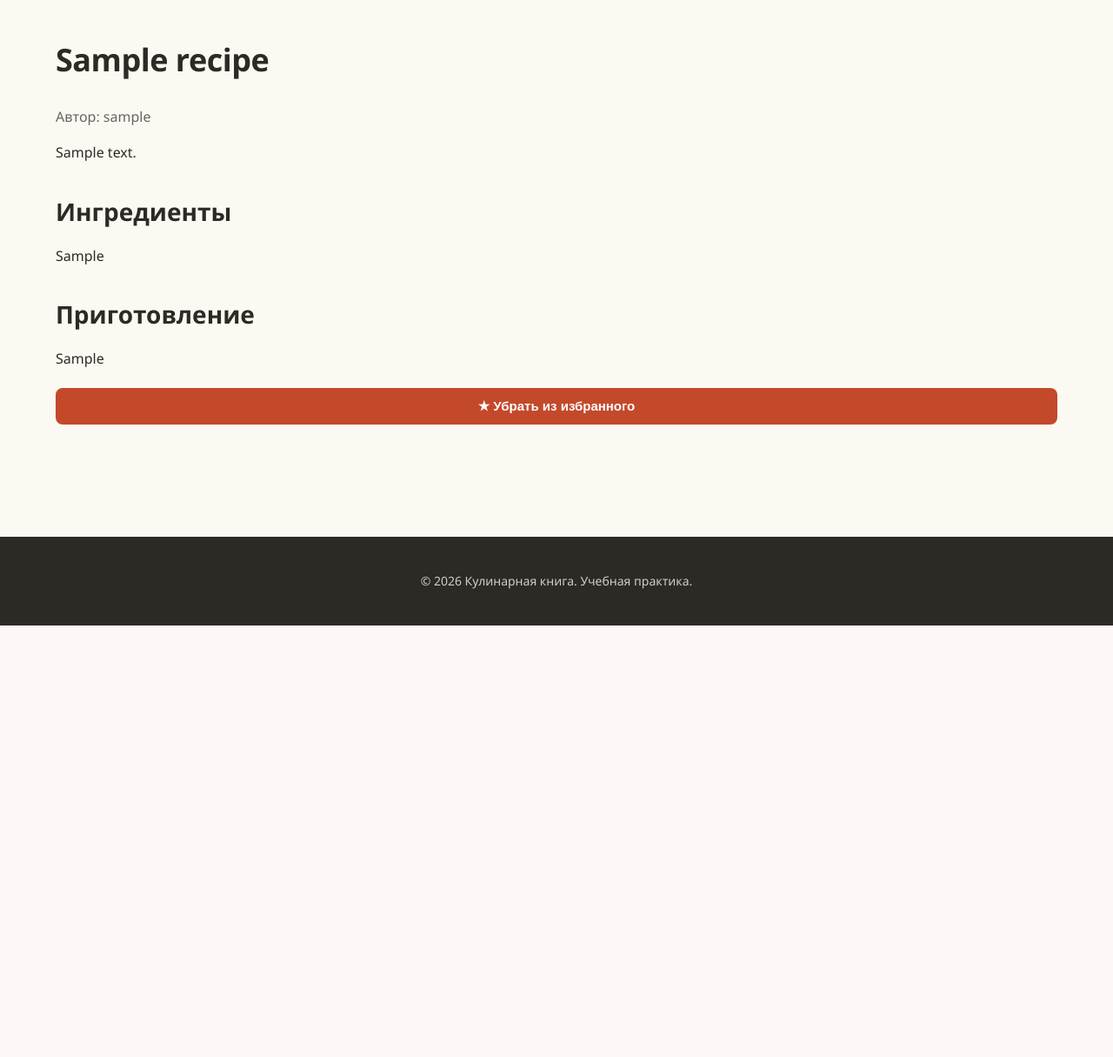
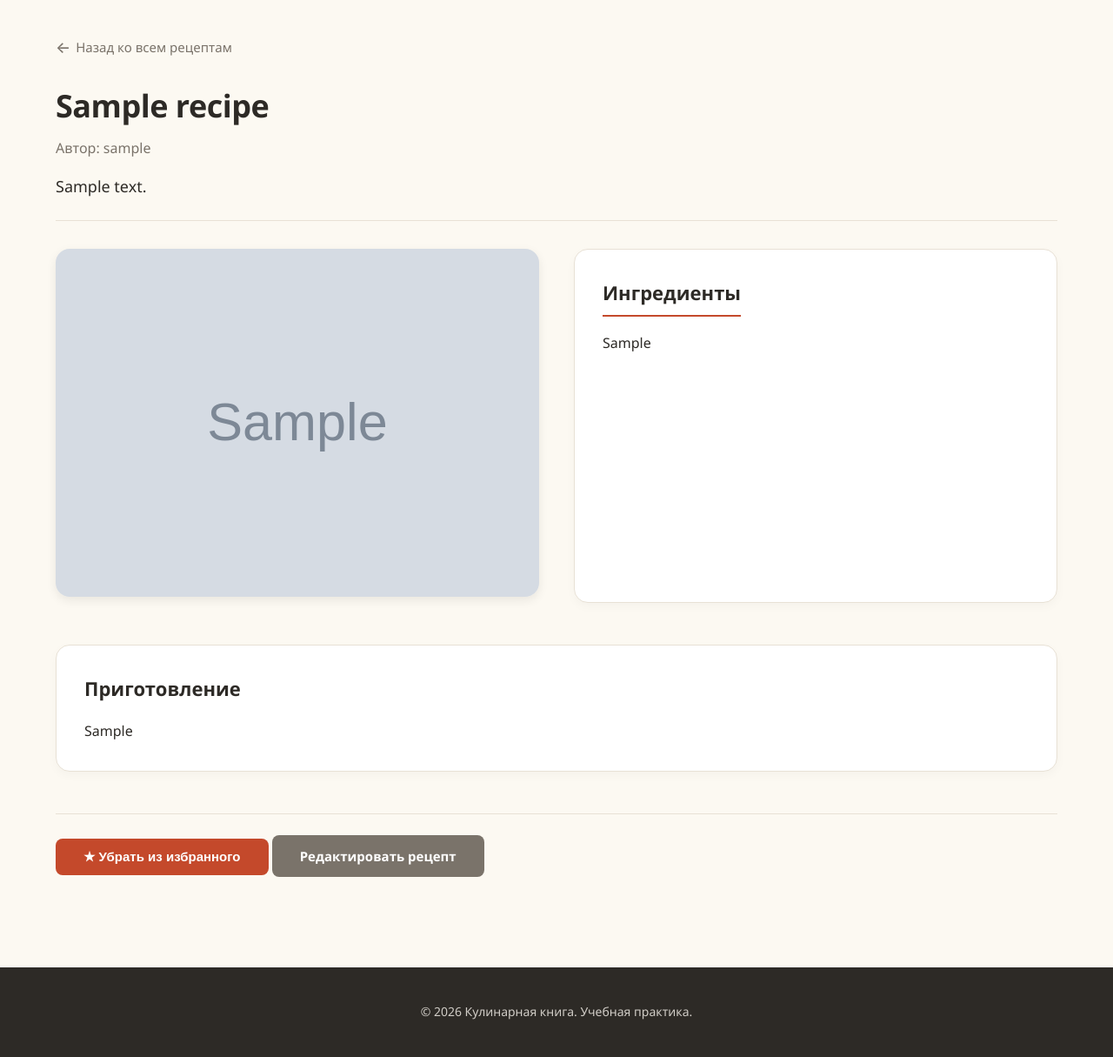
Before and after one commit to zavolzhskij-nikita/recipe-book, a Django app: page /recipes/1/ in a window 1280 px wide. Shown: the part 81-1296 px from the top of the page at 87% size. Before the commit the page ends 800 px from the top, so only its background shows below. Run offline with Django 5.2, Linux system fonts and the light colour scheme; a user stored in the database is signed in; tables that the repository leaves empty hold one stand-in row (values such as "Sample post"); grey boxes marked "Sample" are stand-in pictures.

Commit message:
Воскресенье: финальные правки и документация

```diff
--- a/recipebook/urls.py
+++ b/recipebook/urls.py
@@ -14,4 +14,5 @@ urlpatterns = [
     path('login/', auth_views.LoginView.as_view(template_name='login.html'), name='login'),
     path('logout/', auth_views.LogoutView.as_view(next_page='home'), name='logout'),
     path('register/', views.register, name='register'),
+    path('recipes/<int:pk>/edit/', views.recipe_edit, name='recipe_edit'),
 ]
--- a/recipes/templates/recipe_detail.html
+++ b/recipes/templates/recipe_detail.html
@@ -1,21 +1,81 @@
 {% extends 'base.html' %}
 {% block content %}
-<h1>{{ recipe.title }}</h1>
-<p style="color:#666;margin-bottom:16px;">Автор: {{ recipe.author.username }}</p>
-<p>{{ recipe.description }}</p>
-<h2>Ингредиенты</h2>
-<p>{{ recipe.ingredients|linebreaks }}</p>
-<h2>Приготовление</h2>
-<p>{{ recipe.steps|linebreaks }}</p>
+<!-- Умная кнопка Назад -->
+{% if request.GET.next == '/profile/' %}
+  <a href="{% url 'profile' %}" style="display: inline-flex; align-items: center; gap: 6px; color: var(--text-muted); font-size: 15px; font-weight: 500; margin-bottom: 24px; transition: color 0.2s;">
+    <span style="font-size: 18px;">←</span> Назад в профиль
+  </a>
+{% else %}
+  <a href="{% url 'recipe_list' %}" style="display: inline-flex; align-items: center; gap: 6px; color: var(--text-muted); font-size: 15px; font-weight: 500; margin-bottom: 24px; transition: color 0.2s;">
+    <span style="font-size: 18px;">←</span> Назад ко всем рецептам
+  </a>
+{% endif %}
 
-<form method="post" action="{% url 'toggle_favorite' recipe.id %}" style="margin-top:20px;">
+  <!-- Заголовок и описание на всю ширину -->
+  <h1 style="margin-bottom: 8px;">{{ recipe.title }}</h1>
+  <p style="color: var(--text-muted); margin-bottom: 16px;">Автор: {{ recipe.author.username }}</p>
+  <p style="font-size: 18px; margin-bottom: 32px; padding-bottom: 24px; border-bottom: 1px solid var(--border-color);">{{ recipe.description }}</p>
+
+  <!-- Верхний блок: Картинка слева, Ингредиенты справа -->
+  <div style="display: grid; grid-template-columns: 1fr 1fr; gap: 40px; align-items: stretch; margin-bottom: 48px;">
+
+    <!-- Картинка -->
+    <div>
+      {% if recipe.image_url %}
+        <img src="{{ recipe.image_url }}" alt="{{ recipe.title }}" style="width: 100%; height: 100%; max-height: 400px; border-radius: 16px; box-shadow: 0 4px 12px rgba(0,0,0,0.08); object-fit: cover;">
+      {% else %}
+        <div style="width: 100%; height: 100%; min-height: 300px; background: #eaddcc; border-radius: 16px; display: flex; align-items: center; justify-content: center; font-size: 64px; color: #fff;">
+          🍽️
+        </div>
+      {% endif %}
+    </div>
+
+    <!-- Ингредиенты -->
+    <div style="background: #fff; padding: 32px; border-radius: 16px; border: 1px solid var(--border-color); box-shadow: 0 4px 12px rgba(0,0,0,0.03);">
+      <h2 style="margin-top: 0; font-size: 22px; border-bottom: 2px solid var(--accent); padding-bottom: 8px; display: inline-block; margin-bottom: 16px;">Ингредиенты</h2>
+      <div style="line-height: 1.8;">
+        {{ recipe.ingredients|linebreaks }}
+      </div>
+    </div>
+
+  </div>
+
+  <!-- Нижний блок: Приготовление на всю ширину -->
+  <div style="background: #fff; padding: 32px; border-radius: 16px; border: 1px solid var(--border-color); box-shadow: 0 4px 12px rgba(0,0,0,0.03); margin-bottom: 48px;">
+    <h2 style="margin-top: 0; font-size: 22px;">Приготовление</h2>
+    <div style="line-height: 1.8; margin-top: 16px; font-size: 16px;">
+      {{ recipe.steps|linebreaks }}
+    </div>
+  </div>
+
+  <!-- Кнопка избранного -->
+  <div style="padding-top: 24px; border-top: 1px solid var(--border-color);">
+    <form method="post" action="{% url 'toggle_favorite' recipe.id %}">
       {% csrf_token %}
       {% if user.is_authenticated %}
-    <button class="btn" type="submit">
+        <button class="btn" type="submit" style="width: auto; padding: 12px 32px;">
           {% if user in recipe.favorites.all %}★ Убрать из избранного{% else %}☆ В избранное{% endif %}
         </button>
       {% else %}
-    <a href="{% url 'login' %}?next={% url 'recipe_detail' recipe.id %}" class="btn">☆ В избранное (войдите)</a>
+        <a href="{% url 'login' %}?next={% url 'recipe_detail' recipe.id %}" class="btn" style="width: auto; padding: 12px 32px;">☆ В избранное (войдите)</a>
+      {% endif %}
+
+      <!-- Кнопка редактирования (только для автора) -->
+      {% if user == recipe.author %}
+        <a href="{% url 'recipe_edit' recipe.id %}?next={% if request.GET.next == '/profile/' %}{% url 'profile' %}{% else %}{% url 'recipe_detail' recipe.id %}{% endif %}" class="btn btn-secondary" style="width: auto; padding: 12px 32px; background: #7a736a;">Редактировать рецепт</a>
       {% endif %}
     </form>
+  </div>
+
+</div>
+
+<!-- Адаптив для мобильных -->
+<style>
+  @media (max-width: 768px) {
+    /* На мобильных картинка и ингредиенты встают друг под другом */
+    div[style*="grid-template-columns: 1fr 1fr"] {
+      grid-template-columns: 1fr !important;
+    }
+  }
+</style>
 {% endblock %}
--- a/recipes/views.py
+++ b/recipes/views.py
@@ -27,12 +27,37 @@ def recipe_detail(request, pk):
     return render(request, 'recipe_detail.html', {'recipe': recipe})
 
 @login_required
+@login_required
+def recipe_edit(request, pk):
+    recipe = get_object_or_404(Recipe, pk=pk)
+    if recipe.author != request.user:
+        return redirect('recipe_detail', pk=recipe.pk)
+
+    if request.method == 'POST':
+        recipe.title = request.POST['title']
+        recipe.description = request.POST['description']
+        recipe.image_url = request.POST.get('image_url', '')
+        recipe.ingredients = request.POST['ingredients']
+        recipe.steps = request.POST['steps']
+        recipe.save()
+
+        # Возврат туда, откуда пришли
+        next_url = request.GET.get('next')
+        if next_url == '/profile/':
+            return redirect('profile')
+        return redirect('recipe_detail', pk=recipe.pk)
+
+    return render(request, 'recipe_form.html', {'recipe': recipe})
+
+
+@login_required
 def recipe_add(request):
     if request.method == 'POST':
         Recipe.objects.create(
             author=request.user,
             title=request.POST['title'],
             description=request.POST['description'],
+            image_url=request.POST.get('image_url', ''), # <- добавили
             ingredients=request.POST['ingredients'],
             steps=request.POST['steps'],
         )
```
Also changed, not shown: recipes/templates/profile.html (+22 -10 lines), recipes/templates/recipe_form.html (+18 -7 lines). Lines whose indentation alone changed are shown as unchanged.
